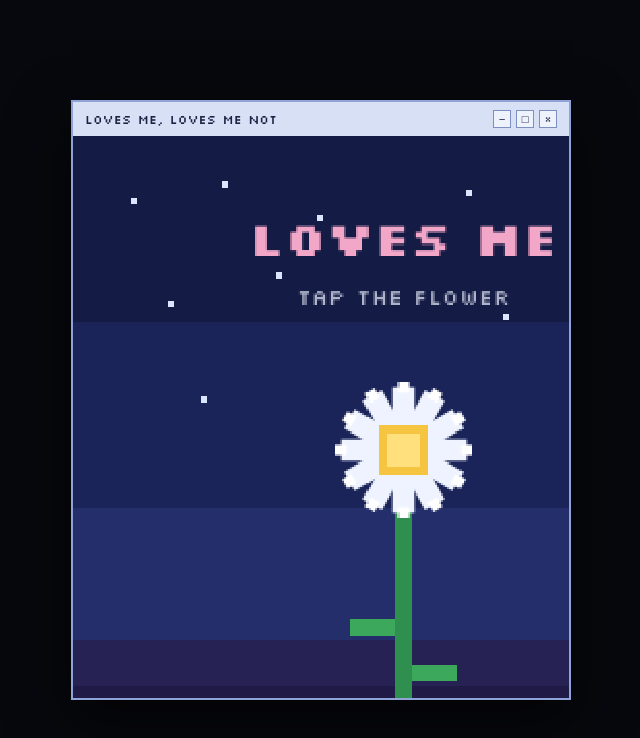
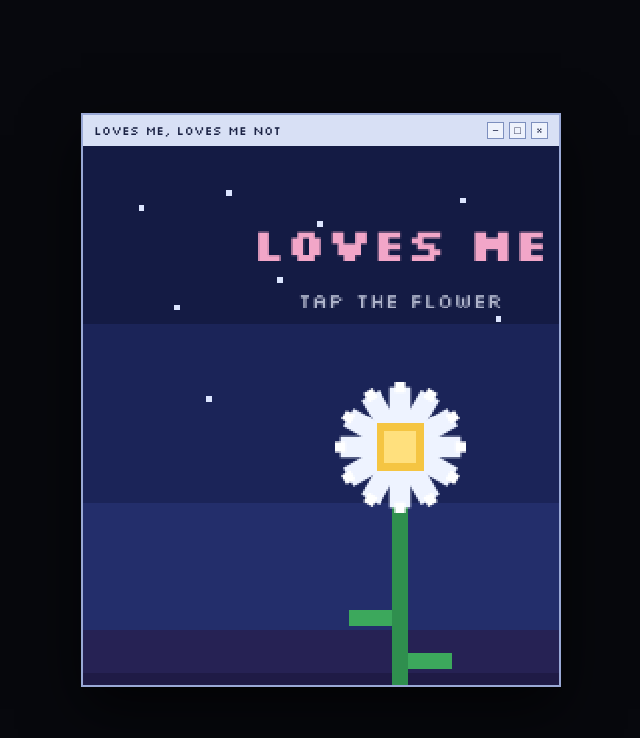
Before and after one commit to adinda12x/DaisyPixel, a plain HTML site: page index.html in a window 1280 px wide. Shown: the whole page, without its empty margins (319-959 px from the left). Drawn offline with nearby package versions, Linux system fonts and the light colour scheme.

Commit message:
CUTE JUST PIXEL

```diff
--- a/style.css
+++ b/style.css
@@ -29,12 +29,12 @@ body {
   visibility: visible;
 }
 
-/* ADEGAN 1: Pixel Window (diperbesar) */
+/* ADEGAN 1: Pixel Window */
 .pixel-window {
-  width: min(94vw, 500px);
-  background: #141936;
-  border: 2px solid #8fa3d8;
-  box-shadow: 0 22px 55px rgba(0, 0, 0, 0.6);
+  width: min(94vw, 480px);
+  background: #1b204a;
+  border: 2px solid #9aa9d6;
+  box-shadow: 0 22px 55px rgba(0, 0, 0, 0.65);
   overflow: hidden;
 }
 
@@ -42,10 +42,10 @@ body {
   display: flex;
   justify-content: space-between;
   align-items: center;
-  padding: 8px 12px;
+  padding: 7px 11px;
   background: #d8e0f5;
   color: #1b2244;
-  font-size: 0.8rem;
+  font-size: 0.78rem;
 }
 
 .window-btns {
@@ -56,11 +56,11 @@ body {
 .window-btns span {
   display: inline-grid;
   place-items: center;
-  width: 18px;
-  height: 18px;
+  width: 17px;
+  height: 17px;
   background: #eef2fc;
   border: 1px solid #7d8fbe;
-  font-size: 0.7rem;
+  font-size: 0.68rem;
 }
 
 #daisy-canvas {
@@ -68,6 +68,7 @@ body {
   height: auto;
   display: block;
   image-rendering: pixelated;
+  cursor: pointer;
 }
 
 /* ADEGAN 2: Starfield & Glowing Flowers */
```
